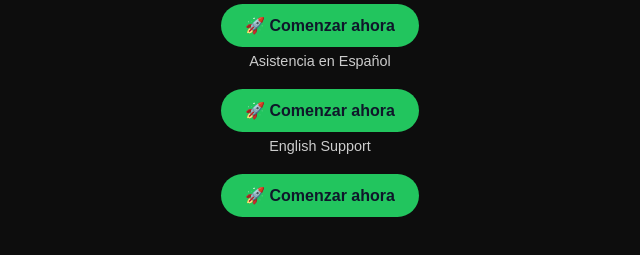
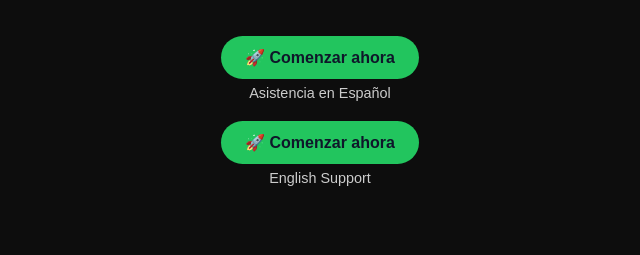
Before and after one commit to Powwwerart/infinium-services, a plain HTML site: page index.html in a window 1280 px wide. Shown: the part 373-628 px from the top of the page, without its empty margins (320-960 px from the left). Drawn offline with Linux system fonts and the light colour scheme.

Commit message:
Remove duplicate call-to-action button

```diff
--- a/index.html
+++ b/index.html
@@ -63,8 +63,6 @@
         <div>
             <a class="cta-button" href="https://wa.me/19564421379">🚀 Comenzar ahora</a>
             <div class="cta-note">English Support</div>
-        </div>
-        <a class="cta-button" href="https://wa.me/19565505115">🚀 Comenzar ahora</a>
   </div>
 </body>
 </html>
```
